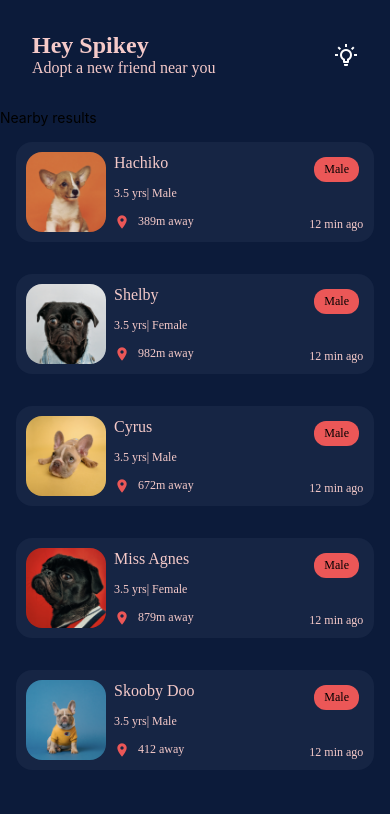
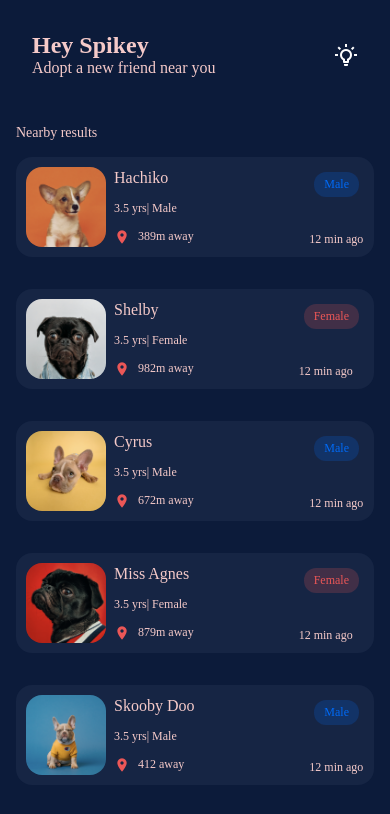
Before and after one commit to soethan98/Wiggles, a React Native app: screen /Home in a window 390 px wide. Shown: the top 814 px of the page. Built offline with nearby package versions, Linux system fonts and the light colour scheme.

Commit message:
Able to change color base on gender

```diff
--- a/src/components/GenderTag.tsx
+++ b/src/components/GenderTag.tsx
@@ -1,11 +1,22 @@
 import { StyleSheet, Text, View } from 'react-native'
-import React from 'react'
+import React, { PropsWithChildren } from 'react'
 import styles from './genderTag.style'
+import { COLORS } from '../constants'
 
-export default function GenderTag() {
+type GenderProps = PropsWithChildren<{
+  gender: string
+}>
+export default function GenderTag({ gender }: GenderProps) {
+
+
   return (
-    <View style = {styles.chipContainer}>
-      <Text style = {styles.chipText}>Male</Text>
+    <View style={[styles.chipContainer,
+    {
+      backgroundColor: gender.toLowerCase() === 'male' ? "rgba(0,106,246,0.2)" : 'rgba(235, 87, 87, 0.2)'
+    }]}>
+      <Text style={[styles.chipText, {
+        color: gender.toLowerCase() === 'male' ? COLORS.blue : COLORS.RED
+      }]}>{gender}</Text>
     </View>
   )
 }
--- a/src/components/ItemDogCard.tsx
+++ b/src/components/ItemDogCard.tsx
@@ -21,15 +21,15 @@ const ItemDogCard = ({dog}:ItemDogCardProps) => {
         <Image source={dog.image} style={styles.image} />
         <View style={styles.detailsText}>
           <Text style = {styles.nameText}>{dog.name}</Text>
-          <Text style = {styles.activityText}>{dog.age} yrs| {dog.gender}</Text>
+          <Text style = {[styles.activityText,styles.baseText]}>{dog.age} yrs| {dog.gender}</Text>
           <View style = {styles.locationContent}>
             <Icon name='location-on' size={16} color={COLORS.RED} />
-            <Text style  = {styles.locationText}>{dog.location}</Text>
+            <Text style  = {[styles.locationText,styles.baseText]}>{dog.location}</Text>
           </View>
         </View>
         <View style= {styles.genderTag}>
-          <GenderTag/>
-          <Text style = {styles.agoText}>12 min ago</Text>
+          <GenderTag gender={dog.gender}/>
+          <Text style = {styles.baseText}>12 min ago</Text>
         </View>
       </View>
 
--- a/src/components/genderTag.style.ts
+++ b/src/components/genderTag.style.ts
@@ -1,21 +1,20 @@
-import { StyleSheet} from 'react-native'
+import { StyleSheet } from 'react-native'
 import { COLORS } from '../constants'
 
 
 const styles = StyleSheet.create({
   chipContainer: {
     borderRadius: 12,
-        alignSelf:'flex-start',
-        backgroundColor: COLORS.RED,
+    alignSelf: 'flex-start',
     paddingVertical: 5,
     paddingHorizontal: 10,
     margin: 5,
   },
 
-      chipText:{
-        fontSize:12,
-        fontWeight:'normal',
-        fontFamily:'Sailec-Medium'
+  chipText: {
+    fontSize: 12,
+    fontWeight: 'normal',
+    fontFamily: 'Sailec-Medium'
   }
 })
 
--- a/src/components/itemDogCard.style.ts
+++ b/src/components/itemDogCard.style.ts
@@ -33,14 +33,10 @@ const styles = StyleSheet.create({
         color: COLORS.pinkText
     },
     activityText: {
-        fontSize: 12,
-        fontFamily: 'Sailec-Medium',
-        fontWeight: 'normal',
-        color: COLORS.pinkText,
+
         paddingTop:12
 
     },
-    locationIcon: {},
     locationContent: {
         flexDirection: 'row',
         paddingTop: 12
@@ -48,15 +44,13 @@ const styles = StyleSheet.create({
     locationText: {
         paddingLeft: 8,
         paddingRight: 12,
-        fontSize: 12,
-        fontFamily: 'Sailec-Medium',
-        fontWeight: 'normal',
-        color: COLORS.pinkText,
+
     },
     genderTag: {
         justifyContent:'space-between'
     },
-    agoText:{
+
+    baseText:{
         fontSize: 12,
         fontFamily: 'Sailec-Medium',
         fontWeight: 'normal',
--- a/src/screens/Home.tsx
+++ b/src/screens/Home.tsx
@@ -16,7 +16,7 @@ export default function Home({ navigation }: HomeProps) {
     return (
         <View style = {styles.mainContainer}>
            <TopBar/>
-           <Text>Nearby results</Text>
+           <Text style = {styles.nearByText}>Nearby results</Text>
            <FlatList
            data={dogs}
         keyExtractor={item => item.id.toString()}
--- a/src/screens/home.style.ts
+++ b/src/screens/home.style.ts
@@ -6,6 +6,15 @@ const styles = StyleSheet.create({
     mainContainer:{
         flex:1,
         backgroundColor:COLORS.blueBGNight
+    },
+    nearByText : {
+        fontSize: 14,
+        fontFamily: 'Sailec-Bold',
+        fontWeight: '500',
+        color: COLORS.pinkText,
+        marginStart:16,
+        marginTop:16,
+
     }
 })
 
```
Lines whose indentation alone changed are shown as unchanged.
